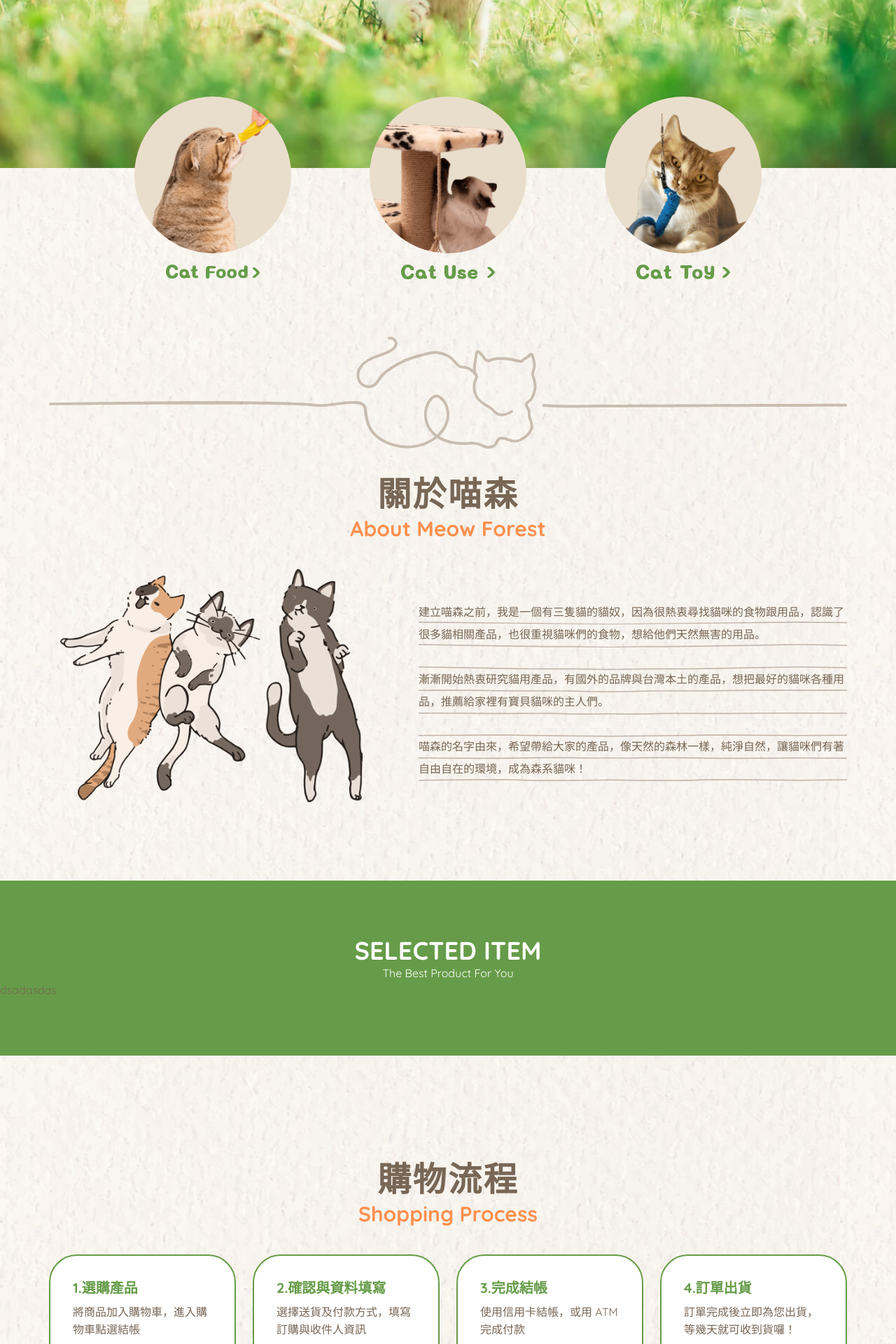
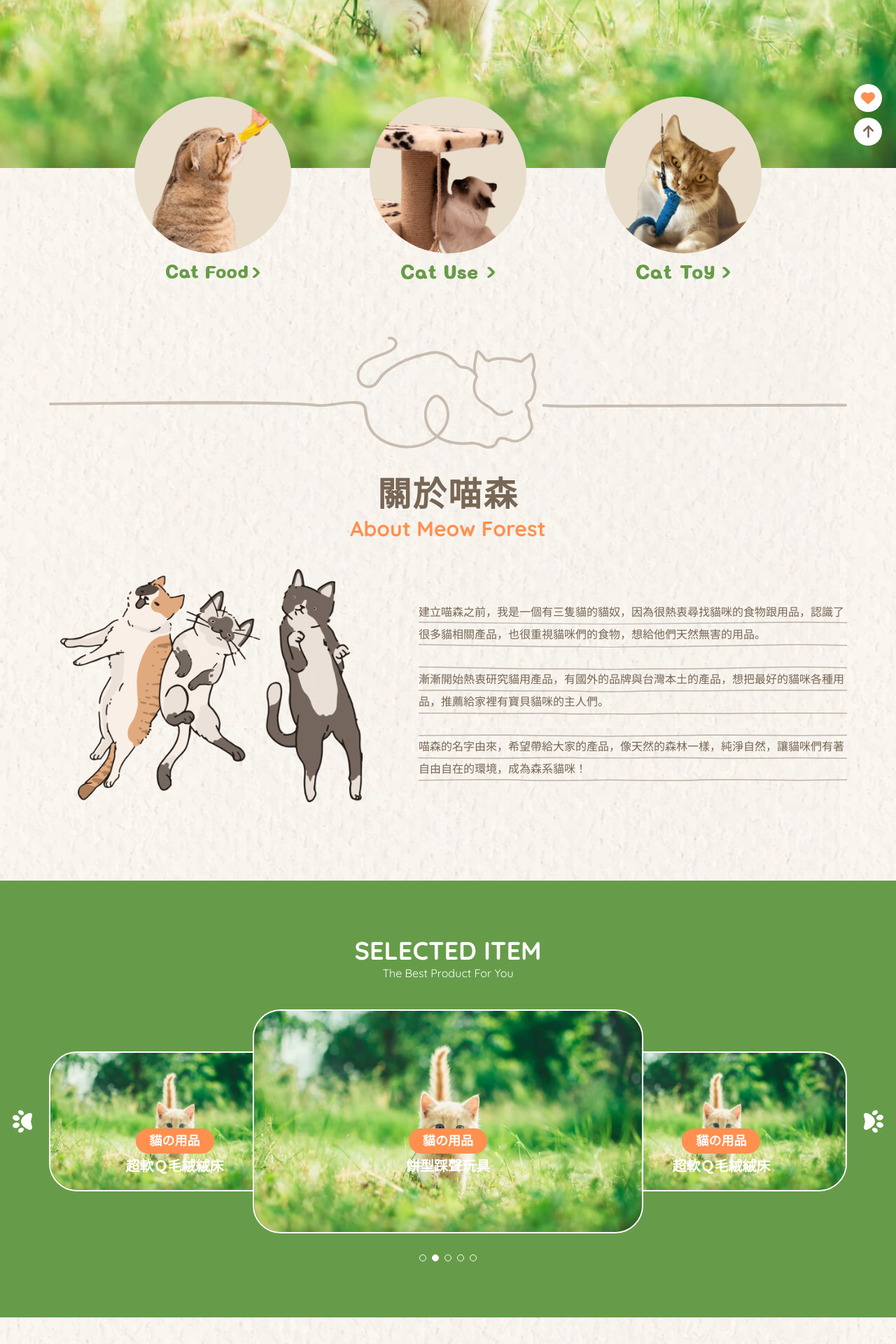
Before and after one commit to daylilystudio/meowforest, a Vue app: page / in a window 1280 px wide. Shown: the part 560-2480 px from the top of the page at 70% size. Built offline with nearby package versions, Linux system fonts and the light colour scheme.

Commit message:
index layout finish

```diff
--- a/package.json
+++ b/package.json
@@ -18,6 +18,7 @@
     "axios": "^0.27.2",
     "pinia": "^2.0.21",
     "sass": "^1.55.0",
+    "swiper": "^8.4.4",
     "vue": "^3.2.38",
     "vue-axios": "^3.4.1",
     "vue-router": "^4.1.5"
--- a/src/assets/scss/main.scss
+++ b/src/assets/scss/main.scss
@@ -15,6 +15,7 @@ body {
   -webkit-font-smoothing: antialiased;
   -moz-osx-font-smoothing: grayscale;
   color: var(--themeColor);
+  background-color: var(--primaryColor);
 }
 
 a {
@@ -40,6 +41,9 @@ a {
 .bg-primary{
   background-color: var(--primaryColor);
 }
+.bg-second{
+  background-color: var(--secondColor);
+}
 .bg-notice{
   background-color: var(--noticeColor);
 }
@@ -52,3 +56,6 @@ a {
 .text-second{
   color: var(--secondColor);
 }
+.shadow{
+  box-shadow: 0 0 20px rgba(#000, .2);
+}
--- a/src/components/SelectedItem.vue
+++ /dev/null
@@ -1,13 +0,0 @@
-<template>
-  <div>
-    dsadasdas
-  </div>
-</template>
-<script>
-export default {
-
-}
-</script>
-<style lang="">
-
-</style>
--- a/src/components/global/TheNav.vue
+++ b/src/components/global/TheNav.vue
@@ -1,6 +1,6 @@
 <template>
   <nav class="nav-container tw-h-14 xl:tw-h-16 tw-fixed tw-top-3 sm:tw-top-6 tw-left-1/2 -tw-translate-x-1/2
-  tw-rounded-full tw-shadow-xl tw-bg-white tw-flex tw-items-center tw-p-1.5 tw-z-10">
+  tw-rounded-full tw-shadow-xl tw-bg-white tw-flex tw-items-center tw-p-1.5 tw-z-20">
     <img @click="router.push('/')" src="@/assets/logo.svg" class="tw-h-8 tw-ml-6 tw-cursor-pointer" alt="Logo">
     <div class="menuList tw-fixed tw-top-14 tw-left-6 tw-right-6 md:tw-static tw-flex tw-flex-col md:tw-flex-row tw-gap-8 tw-items-center tw-justify-center
     tw-bg-white text-second tw-font-bold tw-text-lg md:tw-ml-auto tw-rounded-b-2xl tw-shadow-xl md:tw-shadow-none">
--- /dev/null
+++ b/src/components/global/TheSticky.vue
@@ -0,0 +1,62 @@
+<template>
+  <div class="tw-fixed tw-bottom-3 sm:tw-bottom-6 tw-right-3 md:tw-right-5 tw-z-20">
+    <a v-for="item in list" :key="item.icon"
+      @click="clickBtn(item.icon)" :class="item.class"
+      class="shadow tw-block tw-w-10 tw-h-10 tw-flex tw-items-center tw-justify-center
+      tw-bg-white tw-rounded-full tw-mb-2 tw-cursor-pointer">
+      <font-awesome-icon :icon="['fas', item.icon]" class="fa-lg" />
+    </a>
+  </div>
+  <n-modal v-model:show="showModal" :block-scroll="false">
+    <n-card
+      style="max-width:95%; width: 800px"
+      title="My Fav Product"
+      :bordered="false"
+      size="huge"
+      role="dialog"
+      aria-modal="true"
+    >
+      dasdsa
+    </n-card>
+  </n-modal>
+</template>
+<script>
+import { ref } from 'vue'
+import { useRouter } from 'vue-router'
+import { NModal, NCard } from 'naive-ui'
+
+export default {
+  components: { NModal, NCard },
+  setup() {
+    const router = useRouter()
+    const showModal = ref(false)
+    return {
+      router,
+      showModal,
+      clickBtn(e) {
+        switch(e) {
+          case 'heart':
+            showModal.value = true
+            break
+          case 'arrow-up':
+            window.scrollTo({
+              top: document.querySelector('body'),
+              behavior: 'smooth'
+            })
+            break
+        }
+      },
+      list: [
+        {
+          icon: 'heart',
+          class: 'text-second',
+        },
+        {
+          icon: 'arrow-up',
+          class: 'tw-mb-2'
+        }
+      ]
+    }
+  }
+}
+</script>
--- /dev/null
+++ b/src/components/user/SelectedItem.vue
@@ -0,0 +1,155 @@
+<template>
+  <div class="tw-relative tw-text-white">
+    <swiper
+      v-if="selectedList.length>0"
+      class="container !tw-py-10"
+      :modules="modules"
+      :autoplay="{
+        delay: 3000,
+        disableOnInteraction: false,
+      }"
+      :slides-per-view="3"
+      :centeredSlides="true"
+      :loop="true"
+      :space-between="0"
+      :navigation="{
+        nextEl: '.swiper-navigation-next',
+        prevEl: '.swiper-navigation-prev'
+      }"
+      :pagination="{ clickable: true }"
+    >
+      <swiper-slide
+        v-for="item in selectedList" :key="item.name"
+        class="tw-relative tw-overflow-hidden tw-border-2 tw-border-white tw-border-solid tw-font-bold tw-cursor-pointer"
+        @click="router.push(item.link)">
+        <div :style="{backgroundImage: 'url('+ item.img +')'}"
+          class="tw-absolute tw-top-0 tw-bg-cover tw-bg-center tw-w-full tw-h-full" />
+        <p class="bg-second tw-relative tw-text-lg tw-rounded-full tw-py-1 tw-px-5">
+          {{item.category}}
+        </p>
+        <span class="tw-relative tw-text-xl tw-mt-1">{{item.name}}</span>
+      </swiper-slide>
+    </swiper>
+    <div class="swiper-navigation-prev tw-hidden md:tw-block tw-z-10 tw-absolute tw-left-4 tw-top-1/2 -tw-translate-y-1/2 tw-cursor-pointer">
+      <font-awesome-icon :icon="['fas', 'paw']" class="fa-2xl fa-rotate-270" />
+    </div>
+    <div class="swiper-navigation-next tw-hidden md:tw-block tw-z-10 tw-absolute tw-right-4 tw-top-1/2 -tw-translate-y-1/2 tw-cursor-pointer">
+      <font-awesome-icon :icon="['fas', 'paw']" class="fa-2xl fa-rotate-90" />
+    </div>
+  </div>
+</template>
+<script>
+import { useRouter } from 'vue-router'
+import { Swiper, SwiperSlide } from 'swiper/vue'
+import { Autoplay, Pagination, Navigation } from 'swiper';
+import 'swiper/css'
+import 'swiper/css/navigation'
+import 'swiper/css/pagination'
+import bg from '@/assets/img/hero.jpg'
+
+export default {
+  components: { Swiper, SwiperSlide },
+  setup() {
+    const router = useRouter()
+    return {
+      router,
+      modules: [Autoplay, Pagination, Navigation],
+      selectedList: [
+        {
+          img: bg,
+          category: '貓の用品',
+          name: '超軟Ｑ毛絨絨床',
+          link: '/login'
+        },
+        {
+          img: bg,
+          category: '貓の用品',
+          name: '餅型踩聲玩具',
+          link: '/login'
+        },
+        {
+          img: bg,
+          category: '貓の用品',
+          name: '超軟Ｑ毛絨絨床',
+          link: '/login'
+        },
+        {
+          img: bg,
+          category: '貓の玩具',
+          name: '餅型踩聲玩具',
+          link: '/login'
+        },
+        {
+          img: bg,
+          category: '貓の食品',
+          name: '手工製作好吃肉丸',
+          link: '/login'
+        },
+      ]
+    };
+  }
+}
+</script>
+
+<style lang="scss" scoped>
+  :deep(.swiper-slide) {
+    height: 320px;
+    opacity: 0;
+    border-radius: 40px;
+    display: flex;
+    flex-direction: column;
+    align-items: center;
+    justify-content: flex-end;
+    padding-bottom: 20px;
+    transition: all .3s;
+    &:hover div{
+      filter: blur(1px) brightness(.7);
+    }
+  }
+  :deep(.swiper-slide-active) {
+    opacity: 1;
+    width: 49% !important;
+    z-index: 1;
+    padding-bottom: 7%;
+    @media (max-width:768px) {
+      width: 59% !important;
+    }
+  }
+  :deep(.swiper-slide-next), :deep(.swiper-slide-prev) {
+    opacity: 1;
+    transform: translateY(30%);
+    width: 31.5% !important;
+    height: 200px;
+    @media (max-width:768px) {
+      p, span {
+        display: none;
+      }
+    }
+  }
+  :deep(.swiper-slide-prev) {
+    margin-right: -6%;
+    @media (max-width:768px) {
+      margin-right: -11%
+    }
+  }
+  :deep(.swiper-slide-next) {
+    margin-left: -6%;
+    @media (max-width:768px) {
+      margin-left: -11%
+    }
+  }
+  :deep(.swiper-pagination){
+    bottom: 0;
+    line-height: 0;
+    .swiper-pagination-bullet{
+      opacity: 1;
+      width: 10px;
+      height: 10px;
+      border: 1px solid #fff;
+      background-color: transparent;
+    }
+    .swiper-pagination-bullet-active{
+      background-color: #fff;
+    }
+  }
+</style>
--- a/src/router/index.js
+++ b/src/router/index.js
@@ -1,5 +1,5 @@
 import { createRouter, createWebHistory } from 'vue-router'
-import LayoutView from '../views/LayoutView.vue'
+import LayoutView from '../views/user/LayoutView.vue'
 
 const router = createRouter({
   history: createWebHistory(import.meta.env.BASE_URL),
@@ -15,7 +15,7 @@ const router = createRouter({
           // route level code-splitting
           // this generates a separate chunk (About.[hash].js) for this route
           // which is lazy-loaded when the route is visited.
-          component: () => import('../views/HomeView.vue')
+          component: () => import('../views/user/HomeView.vue')
         }
       ]
     },
--- a/src/views/HomeView.vue
+++ b/src/views/user/HomeView.vue
@@ -1,9 +1,9 @@
 <template>
-  <header class="tw-relative tw-w-full tw-h-screen tw-flex md:tw-items-center tw-justify-center">
+  <header class="tw-relative tw-overflow-hidden tw-w-full tw-h-screen tw-flex md:tw-items-center tw-justify-center">
     <div class="hero tw-absolute tw-top-0 tw-bottom-0 tw-left-0 tw-right-0" />
     <img class="tw-relative tw-hidden sm:tw-block tw-w-5/6" src="@/assets/img/meowforestTxt.svg" alt="Meow Forest">
     <img class="tw-relative sm:tw-hidden tw-w-7/12 tw-self-start tw-mt-36" src="@/assets/img/meowforestTxt_m.svg" alt="Meow Forest">
-    <span class="fa-rotate-180 tw-absolute tw-text-white tw-bottom-10 tw-p-10 md:tw-hidden">
+    <span @click="scrollNext" class="fa-rotate-180 tw-absolute tw-text-white tw-bottom-10 tw-p-10 md:tw-hidden">
       <font-awesome-icon :icon="['fas', 'paw']" class="fa-bounce fa-2x" />
     </span>
   </header>
@@ -56,7 +56,7 @@
 <script>
   import { defineComponent } from 'vue'
   import TheTitle from '@/components/global/TheTitle.vue'
-  import SelectedItem from '../components/SelectedItem.vue'
+  import SelectedItem from '@/components/user/SelectedItem.vue'
   // image
   import list1 from '@/assets/img/list1.png'
   import list2 from '@/assets/img/list2.png'
@@ -75,7 +75,15 @@
   export default defineComponent({
     components: { TheTitle, SelectedItem },
     setup() {
+      const scrollNext = () => {
+        const pos = document.querySelector('.circleBlock').offsetTop
+        window.scrollTo({
+          top: pos - 80,
+          behavior: 'smooth'
+        });
+      }
       return {
+        scrollNext,
         circle: [
           {
             link: 'products/',
@@ -148,11 +156,12 @@
 
 <style lang="scss" scoped>
 .hero{
+  animation: zoom 30s ease-out infinite;
   background-position: center;
   background-size: cover;
-  background-image: url(./../assets/img/hero_m.jpg);
+  background-image: url(@/assets/img/hero_m.jpg);
   @media (min-width: 640px) {
-    background-image: url(./../assets/img/hero.jpg);
+    background-image: url(@/assets/img/hero.jpg);
   }
 }
 .circleBlock{
@@ -188,4 +197,15 @@
   padding: 32px;
   border-color: var(--themeColor);
 }
+@keyframes zoom {
+  0% {
+    transform: scale3d(1, 1, 1);
+  }
+  50% {
+    transform: scale3d(1.16, 1.16, 1.16);
+  }
+  100% {
+    transform: scale3d(1, 1, 1);
+  }
+}
 </style>
--- a/src/views/LayoutView.vue
+++ b/src/views/user/LayoutView.vue
@@ -1,7 +1,8 @@
 <script setup>
   import { RouterView } from 'vue-router'
-  import TheNav from '../components/global/TheNav.vue'
-  import TheFooter from '../components/global/TheFooter.vue';
+  import TheNav from '@/components/global/TheNav.vue'
+  import TheFooter from '@/components/global/TheFooter.vue';
+  import TheSticky from '../../components/global/TheSticky.vue';
   import bg from '@/assets/img/bg.jpg'
 </script>
 
@@ -10,5 +11,6 @@
     <TheNav />
     <RouterView />
     <TheFooter />
+    <TheSticky />
   </div>
 </template>
```
Also changed, not shown: 1 other file (tests, documents, lock files or other folders).
